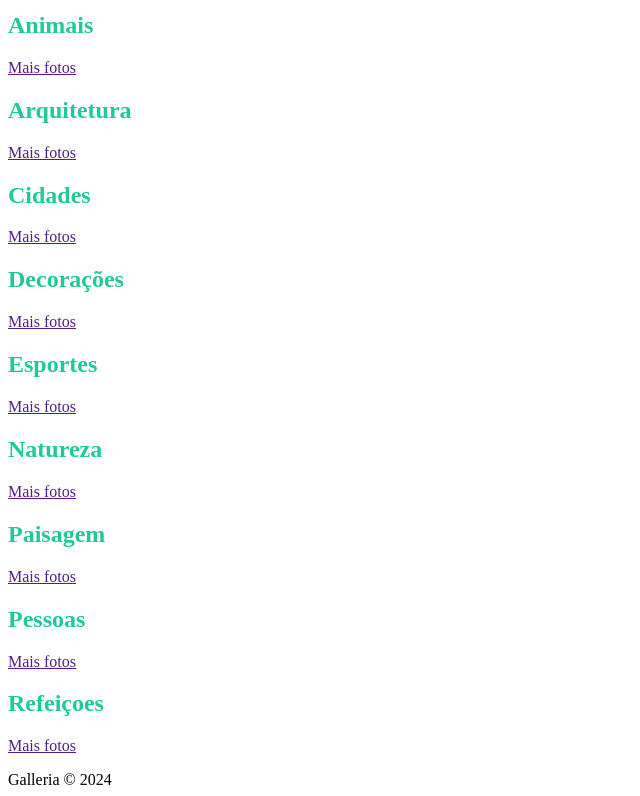
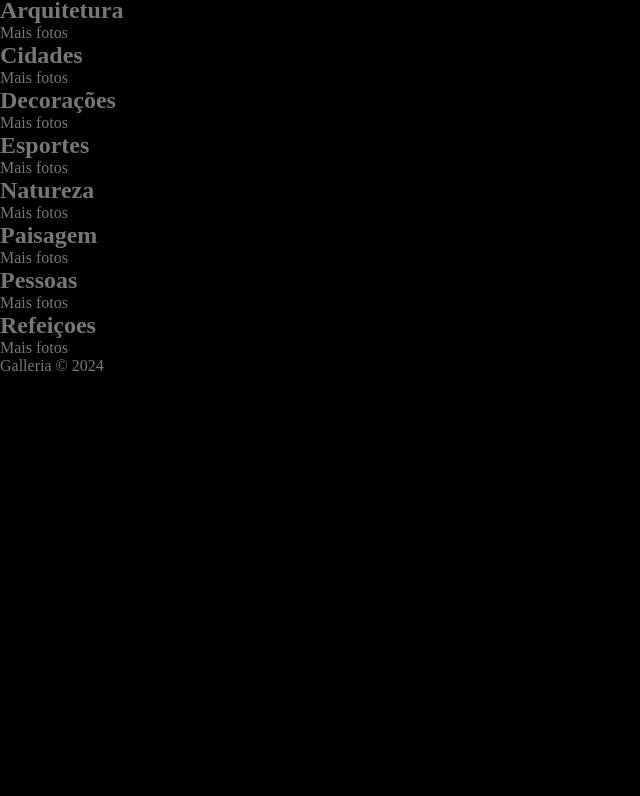
Before and after one commit to MarceloMarquesdeLima/galleria, a plain HTML site: page index.html in a window 1280 px wide. Shown: the part 228-1024 px from the top of the page, without its empty margins (0-640 px from the left). After the commit the page ends 800 px from the top, so only its background shows below. Drawn offline with Linux system fonts and the light colour scheme.

Commit message:
Estilo inicial de cor de background e cor de font

```diff
--- a/sass/styles.sass
+++ b/sass/styles.sass
@@ -1,4 +1,16 @@
 @use 'variables'
 
-h2
-    color: variables.$secondary-color
+*
+    font-family: 'Josefin-Sans'
+    padding: 0
+    margin: 0
+    box-sizing: border-box
+
+body
+    background-color: variables.$bg-color
+    color: variables.$text-color
+
+    a
+        color: variables.$text-color
+        text-decoration: none
+        transition: .4s
```
Also changed, not shown: css/styles.css, 1 other file.
